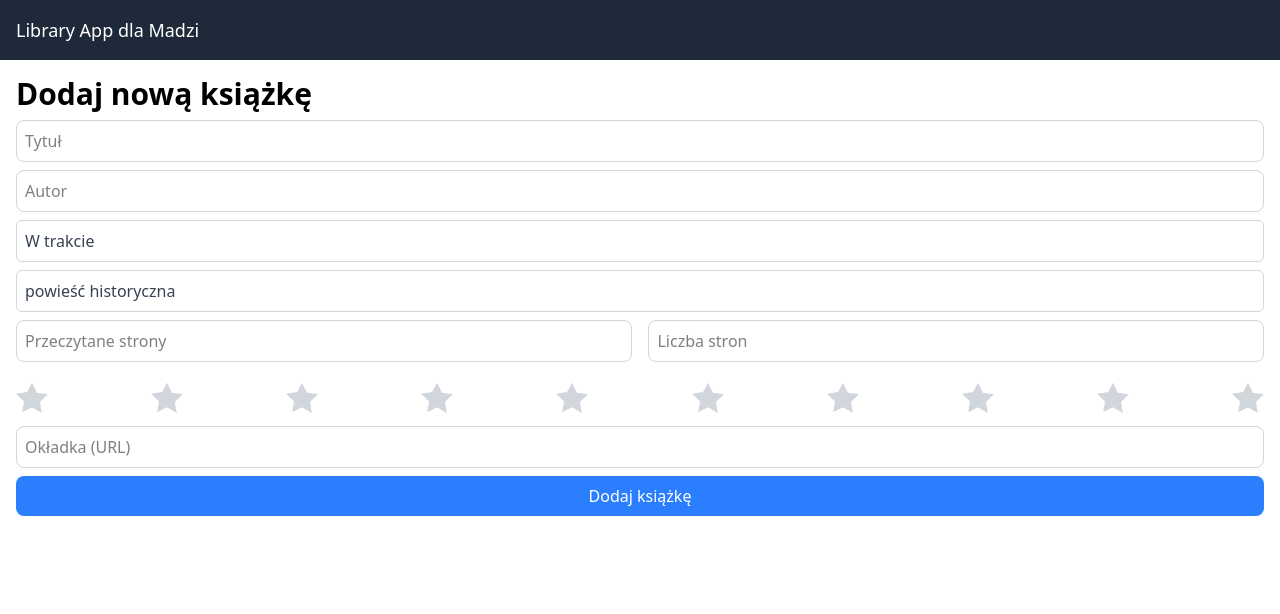
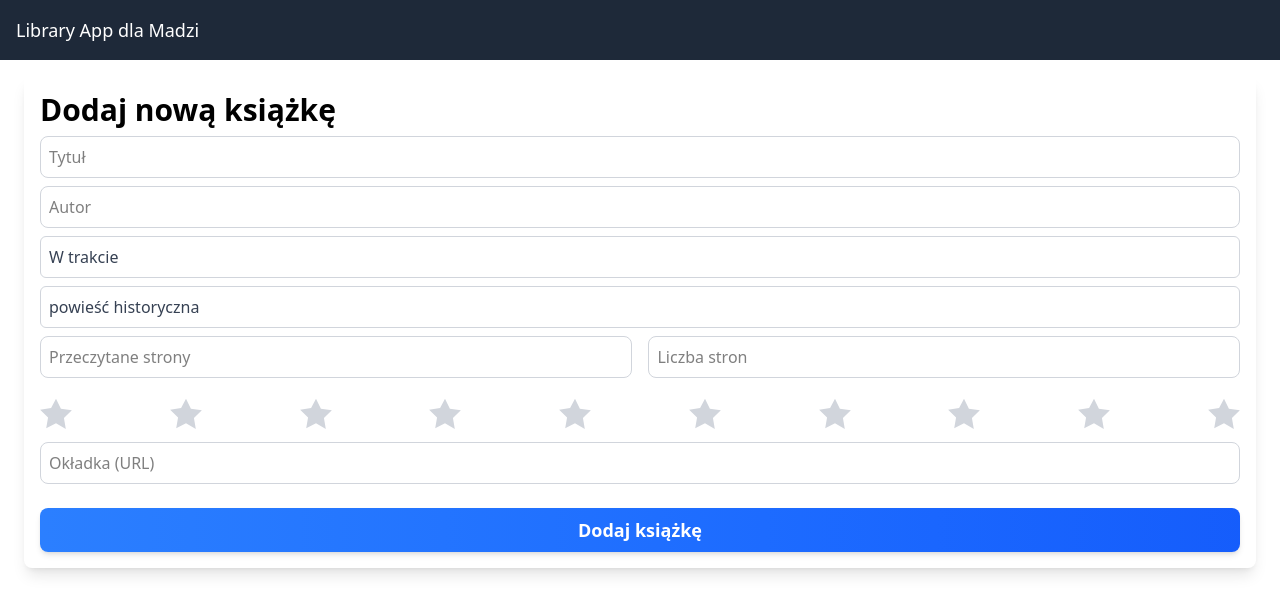
Before and after one commit to Soberek/library, a React (Vite) app: page / in a window 1280 px wide. Shown: the top 614 px of the page. Built offline with nearby package versions, Linux system fonts and the light colour scheme.

Commit message:
feat: improve styling of BookForm and delete button in App component

```diff
--- a/src/App.tsx
+++ b/src/App.tsx
@@ -135,7 +135,7 @@ function App() {
 
                 {/* Delete Button */}
                 <button
-                  className="w-full rounded-lg bg-gradient-to-r from-red-500 to-red-600 px-4 py-3 font-semibold text-white transition-all duration-200 hover:scale-[1.02] hover:from-red-600 hover:to-red-700 hover:shadow-lg focus:ring-4 focus:ring-red-200 focus:outline-none active:scale-95"
+                  className="w-full cursor-pointer rounded-lg bg-gradient-to-r from-red-500 to-red-600 px-4 py-3 font-semibold text-white transition-all duration-200 hover:scale-[1.02] hover:from-red-600 hover:to-red-700 hover:shadow-lg focus:ring-4 focus:ring-red-200 focus:outline-none active:scale-95"
                   onClick={() => handleBookDelete(index)}
                 >
                   <div className="flex items-center justify-center space-x-2">
--- a/src/components/AddBookForm/BookForm.tsx
+++ b/src/components/AddBookForm/BookForm.tsx
@@ -39,7 +39,10 @@ const BookForm: React.FC<Props> = ({
   stars,
 }) => {
   return (
-    <form className="flex flex-col px-4 py-4" onSubmit={handleBookSubmit}>
+    <form
+      className="mx-6 mt-4 flex flex-col rounded-lg p-4 shadow-lg"
+      onSubmit={handleBookSubmit}
+    >
       <h2 className="mb-2 text-3xl font-semibold">Dodaj nową książkę</h2>
       <input
         type="text"
@@ -128,7 +131,10 @@ const BookForm: React.FC<Props> = ({
         placeholder="Okładka (URL)"
         className="mb-2 rounded-lg border border-gray-300 p-2"
       />
-      <button className="cursor-pointer rounded-lg bg-blue-500 p-2 text-white transition-colors hover:bg-blue-600">
+      <button
+        type="submit"
+        className="mt-4 cursor-pointer rounded-lg bg-gradient-to-r from-blue-500 to-blue-600 px-6 py-2 text-lg font-semibold text-white shadow-md transition-transform duration-150 hover:scale-105 hover:from-blue-600 hover:to-blue-700 focus:ring-2 focus:ring-blue-400 focus:outline-none"
+      >
         Dodaj książkę
       </button>
     </form>
```
